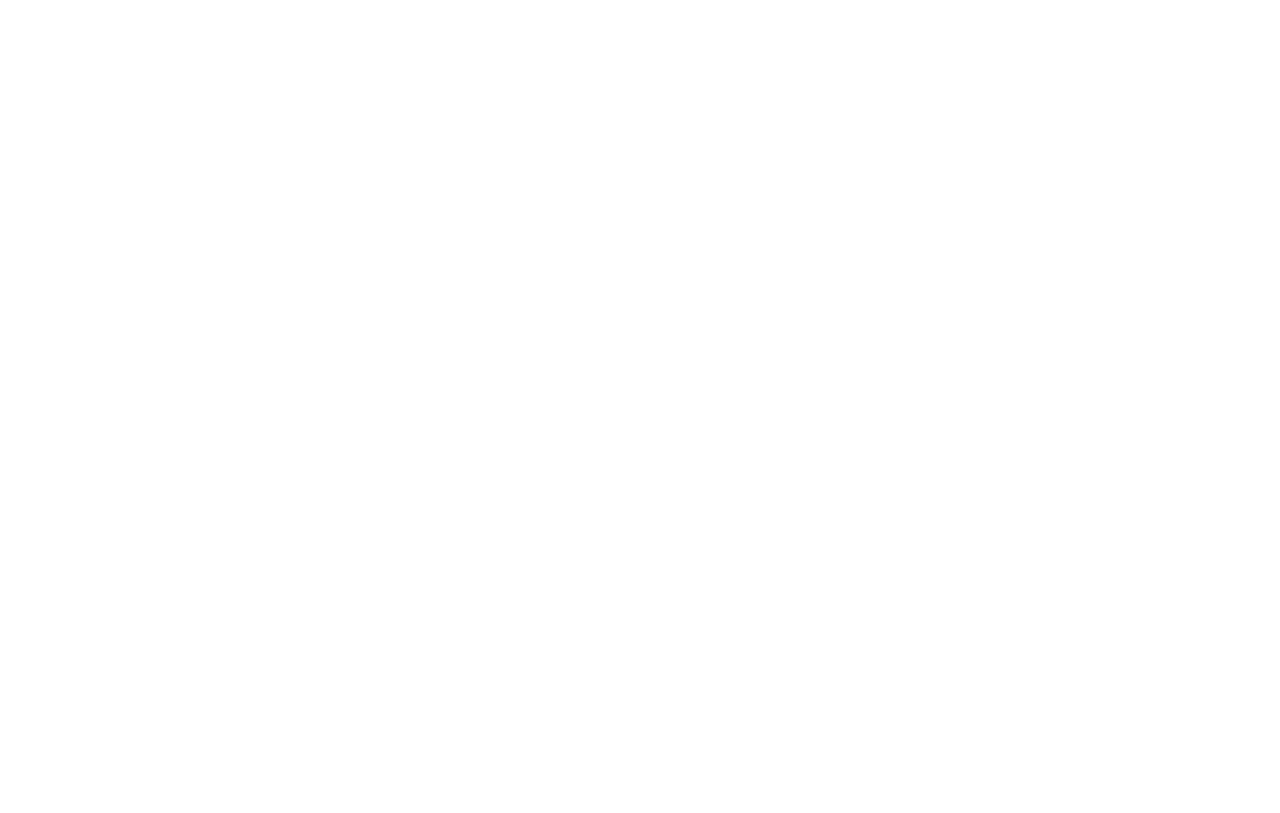
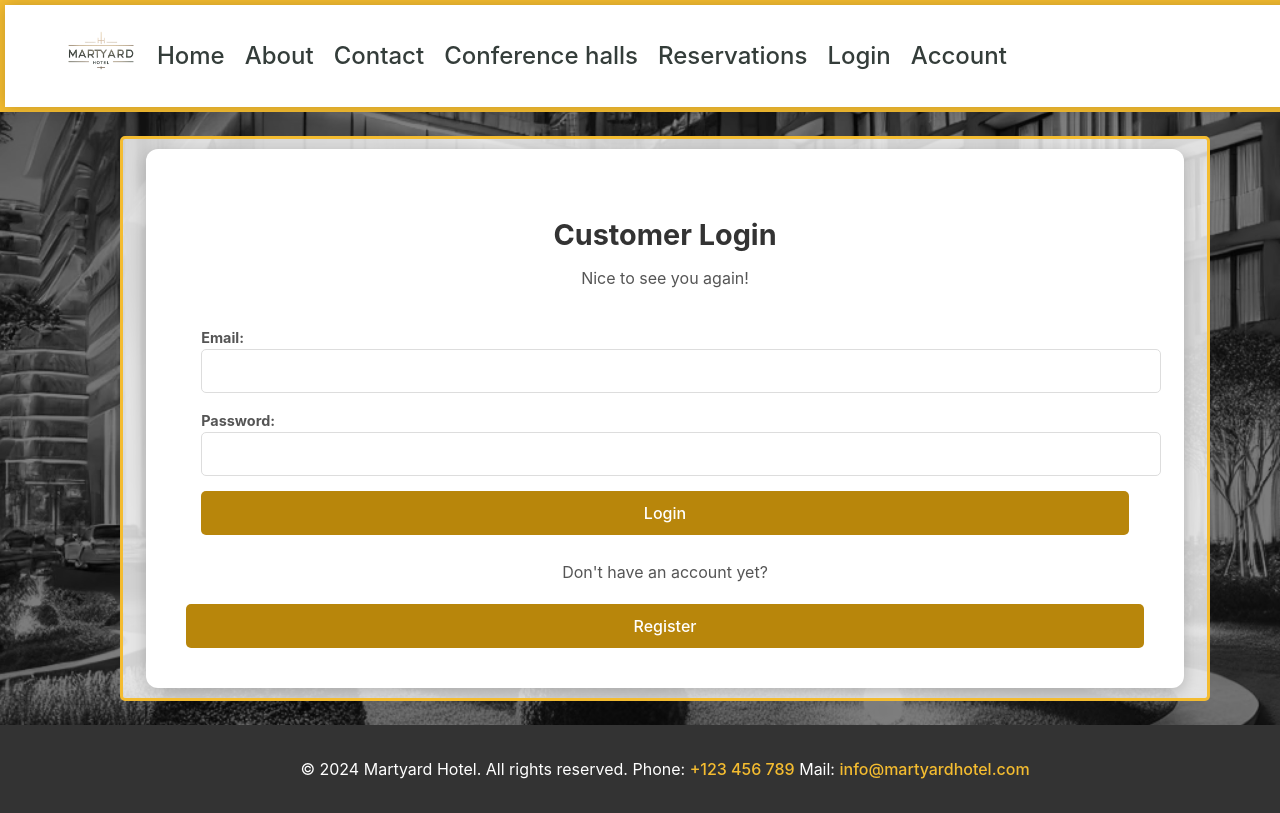
Before and after one commit to sajnogkuba/Platform_For_Hotel_Business_Sales_Department, a React (Vite) app in the folder frontend/: page /customerLogin in a window 1280 px wide. Before the commit this address had no page. Built offline with nearby package versions, Linux system fonts and the light colour scheme.

Commit message:
add CustomerLoginPage

```diff
--- a/frontend/src/App.jsx
+++ b/frontend/src/App.jsx
@@ -2,6 +2,7 @@
 import HomePage from './pages/HomePage/HomePage.jsx';
 import ContactPage from "./pages/ContactPage/ContactPage.jsx";
 import LoginPage from "./pages/LoginPage/LoginPage.jsx";
+import CustomerLogin from "./pages/CustomerLogin/CustomerLogin.jsx";
 
 function App() {
     return (
@@ -10,6 +11,7 @@
                 <Route path="/" element={<HomePage />} />
                 <Route path="/contact" element={<ContactPage />} />
                 <Route path="/login" element={<LoginPage />} />
+                <Route path="/customerLogin" element={<CustomerLogin />} />
             </Routes>
         </Router>
     );
--- /dev/null
+++ b/frontend/src/components/Button/Button.css
@@ -0,0 +1,15 @@
+.button{
+    padding: 12px 20px;
+    background-color: #b8860b;
+    color: white;
+    border: none;
+    border-radius: 5px;
+    font-size: 1rem;
+    cursor: pointer;
+    transition: background-color 0.3s;
+    width: 100%;
+}
+
+.button:hover{
+    background-color: #f4bc30;
+}
--- /dev/null
+++ b/frontend/src/components/Button/Button.jsx
@@ -0,0 +1,11 @@
+import "./Button.css";
+
+const Button = ({ text, type = 'button', onClick }) => {
+    return (
+        <button type={type} className="button" onClick={onClick}>
+            {text}
+        </button>
+    );
+};
+
+export default Button;
--- /dev/null
+++ b/frontend/src/components/Input/Input.css
@@ -0,0 +1,23 @@
+
+.input-group label {
+    font-weight: bold;
+    color: #555;
+    font-size: 0.9rem;
+}
+
+.input-group input {
+    background: white;
+    color: black;
+    width: 100%;
+    padding: 12px 15px;
+    border: 1px solid #ddd;
+    border-radius: 5px;
+    font-size: 1rem;
+    transition: border-color 0.3s ease;
+}
+
+.input-group input:focus {
+    border-color: #b8860b;
+    outline: none;
+    box-shadow: 0 0 5px rgba(184, 134, 11, 0.4);
+}
--- /dev/null
+++ b/frontend/src/components/Input/Input.jsx
@@ -0,0 +1,13 @@
+import React from 'react';
+import './Input.css';
+
+const Input = ({ label, id, type, name, required = false }) => {
+    return (
+        <div className="input-group">
+            <label htmlFor={id}>{label}</label>
+            <input type={type} id={id} name={name} required={required} />
+        </div>
+    );
+};
+
+export default Input;
--- /dev/null
+++ b/frontend/src/components/LoginForm/LoginForm.css
@@ -0,0 +1,30 @@
+.login-form {
+    background: white;
+    padding: 40px 40px;
+    border-radius: 12px;
+    box-shadow: 0 4px 15px rgba(0, 0, 0, 0.2);
+    width: 90%;
+
+}
+
+.login-form h2 {
+    margin-bottom: 10px;
+    font-size: 1.8rem;
+    color: #333;
+    text-align: center;
+}
+
+.login-form p {
+    margin-bottom: 20px;
+    margin-top: 10px;
+    font-size: 1rem;
+    text-align: center;
+    color: #555;
+}
+
+.login-form form {
+    padding: 15px;
+    display: flex;
+    flex-direction: column;
+    gap: 15px;
+}
--- /dev/null
+++ b/frontend/src/components/LoginForm/LoginForm.jsx
@@ -0,0 +1,23 @@
+import Button from "../Button/Button.jsx";
+import "./LoginForm.css";
+import Input from "../Input/Input.jsx";
+
+const LoginForm = () => {
+    return (
+        <div className="login-form">
+            <h2>Customer Login</h2>
+            <p>Nice to see you again!</p>
+            <form method="post">
+                <Input label="Email:" id="email" type="email" name="email" required />
+                <Input label="Password:" id="password" type="password" name="password" required />
+                <Button text="Login" type="submit" />
+            </form>
+            <p>Don't have an account yet?</p>
+            <a href="/registration" className="register-button">
+                <Button text="Register" type="submit"/>
+            </a>
+        </div>
+    );
+}
+
+export default LoginForm;
--- /dev/null
+++ b/frontend/src/pages/CustomerLogin/CustomerLogin.jsx
@@ -0,0 +1,19 @@
+import Navbar from "../../components/Navbar/Navbar.jsx";
+import Footer from "../../components/Footer/Footer.jsx";
+import LoginForm from "../../components/LoginForm/LoginForm.jsx";
+
+const CustomerLogin = () => {
+    return (
+        <div className="page-container">
+            <Navbar />
+
+            <div className="page-content">
+                <LoginForm />
+            </div>
+
+            <Footer />
+        </div>
+    );
+}
+
+export default CustomerLogin;
```
Also changed, not shown: frontend/src/pages/CustomerLogin/CustomerLogin.css (added).
